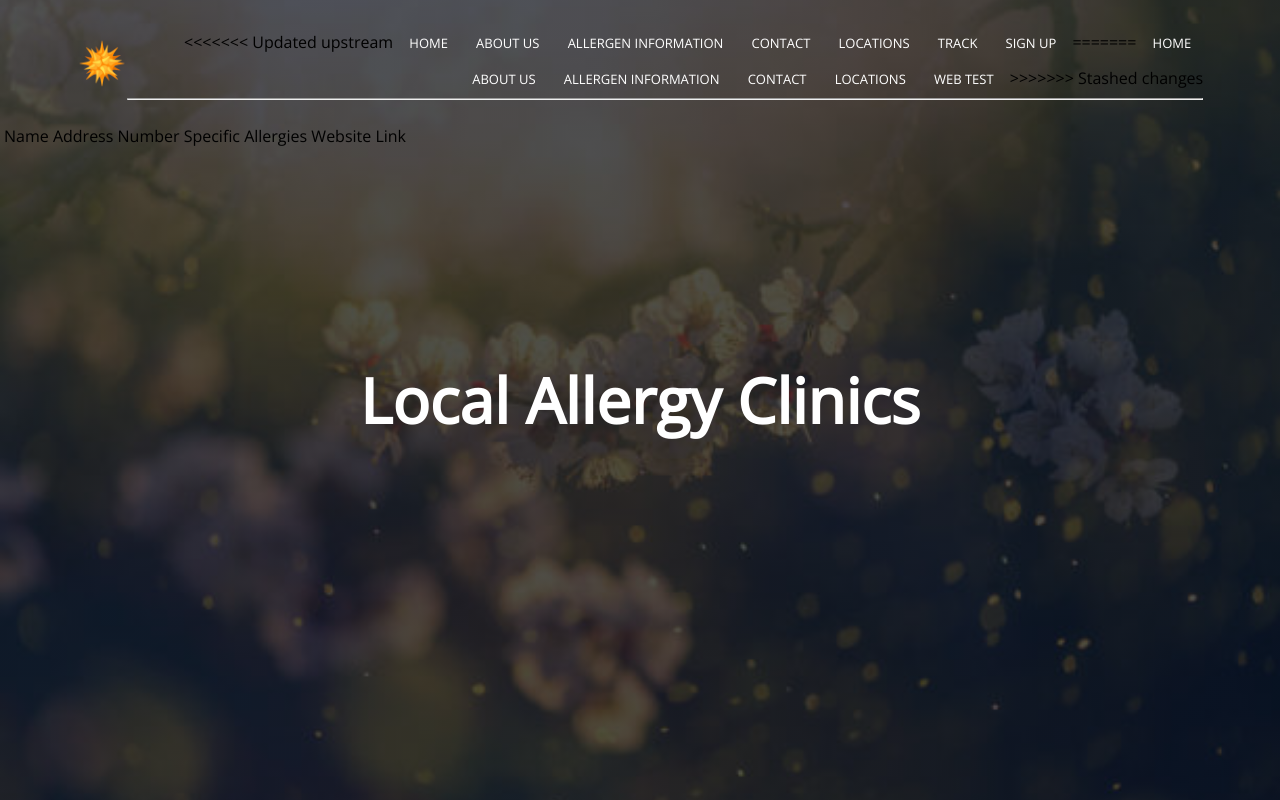
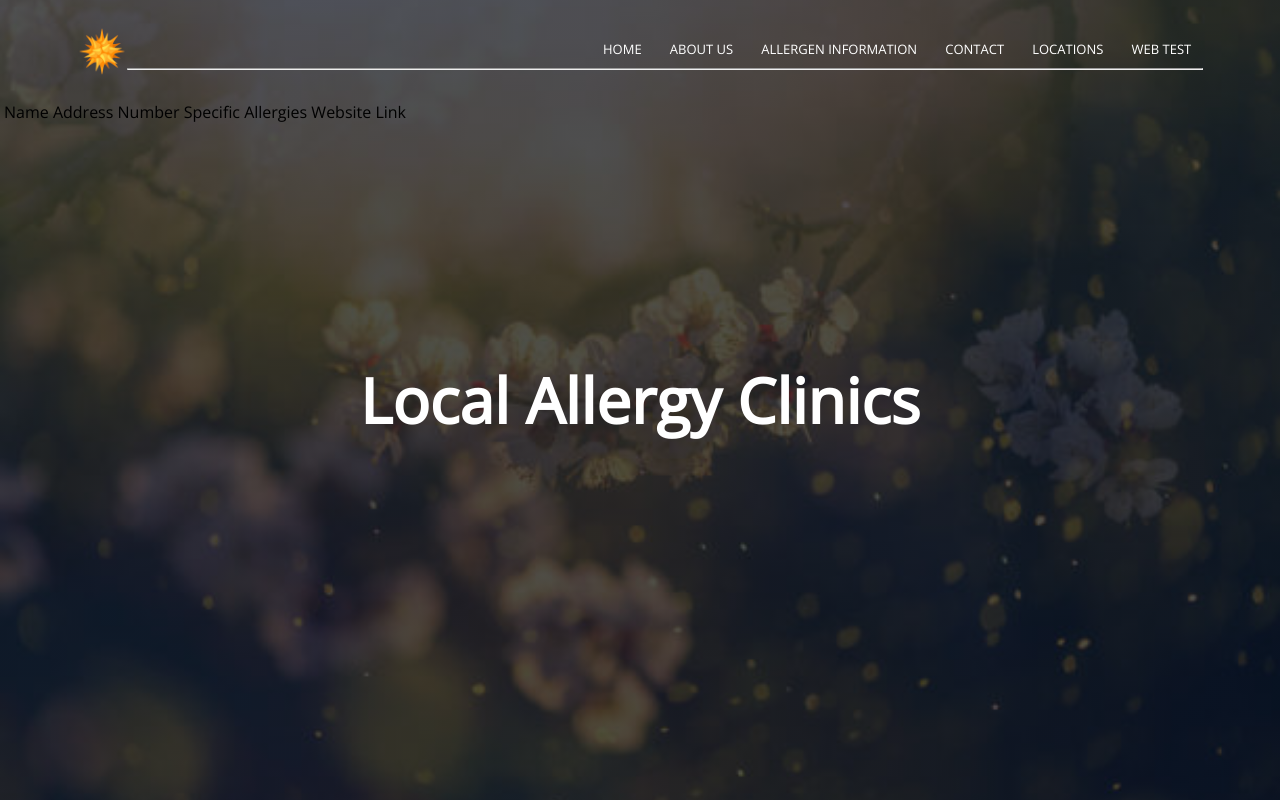
Before and after one commit to druhinhroy/FairLoaf, a plain HTML site: page Internship Website/locations.html in a window 1280 px wide. Drawn offline with nearby package versions, Linux system fonts and the light colour scheme; some packages are replaced by stand-ins of ours.

Commit message:
Update locations.html

```diff
--- a/Internship Website/locations.html
+++ b/Internship Website/locations.html
@@ -63,22 +63,12 @@ css/font-awesome.min.css">
       <div class="nav-links" id="navLinks">
         <i class="fa fa-times" onclick="hideMenu()"></i>
         <ul>
-<<<<<<< Updated upstream
-          <li><a href = "index.html">HOME</a></li>
-          <li><a href = "aboutus.html">ABOUT US</a></li>
-          <li><a href = "allergeninformation.html">ALLERGEN INFORMATION</a></li>
-          <li><a href = "contact.html">CONTACT</a></li>
-          <li><a href = "locations.html">LOCATIONS</a></li>
-          <li><a href = "track.html">TRACK</a></li>
-          <li><a href = "test.html">SIGN UP</a></li>
-=======
           <li><a href="index.html">HOME</a></li>
           <li><a href="aboutus.html">ABOUT US</a></li>
           <li><a href="allergeninformation.html">ALLERGEN INFORMATION</a></li>
           <li><a href="contact.html">CONTACT</a></li>
           <li><a href="locations.html">LOCATIONS</a></li>
           <li><a href="test.html">WEB TEST</a></li>
->>>>>>> Stashed changes
         </ul>
         <hr>
       </div>
```
